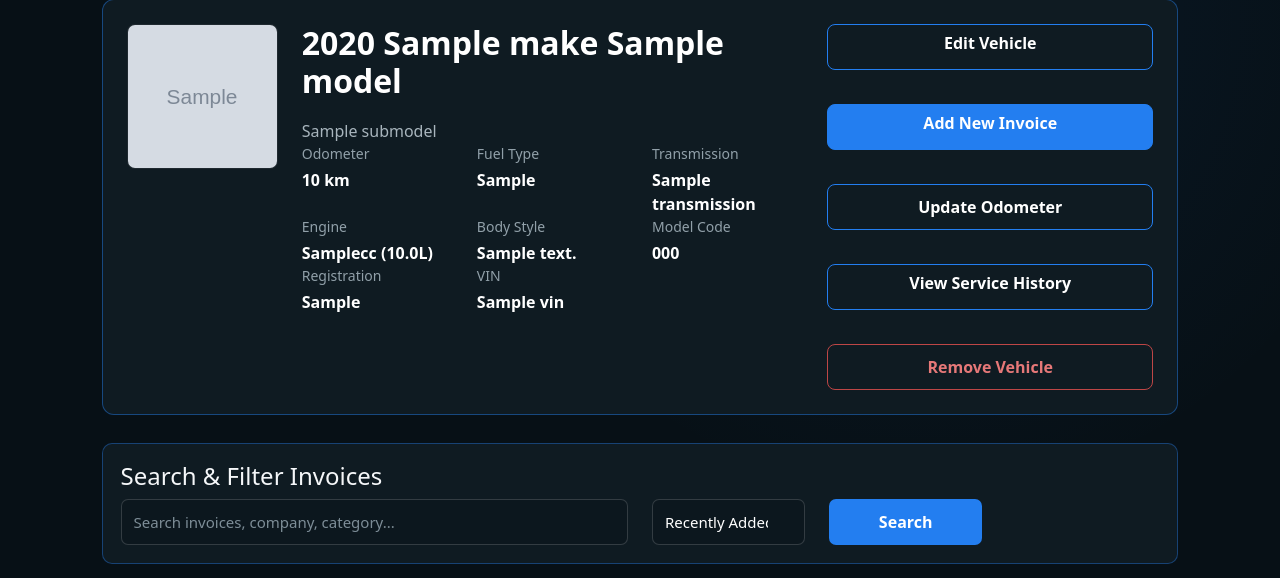
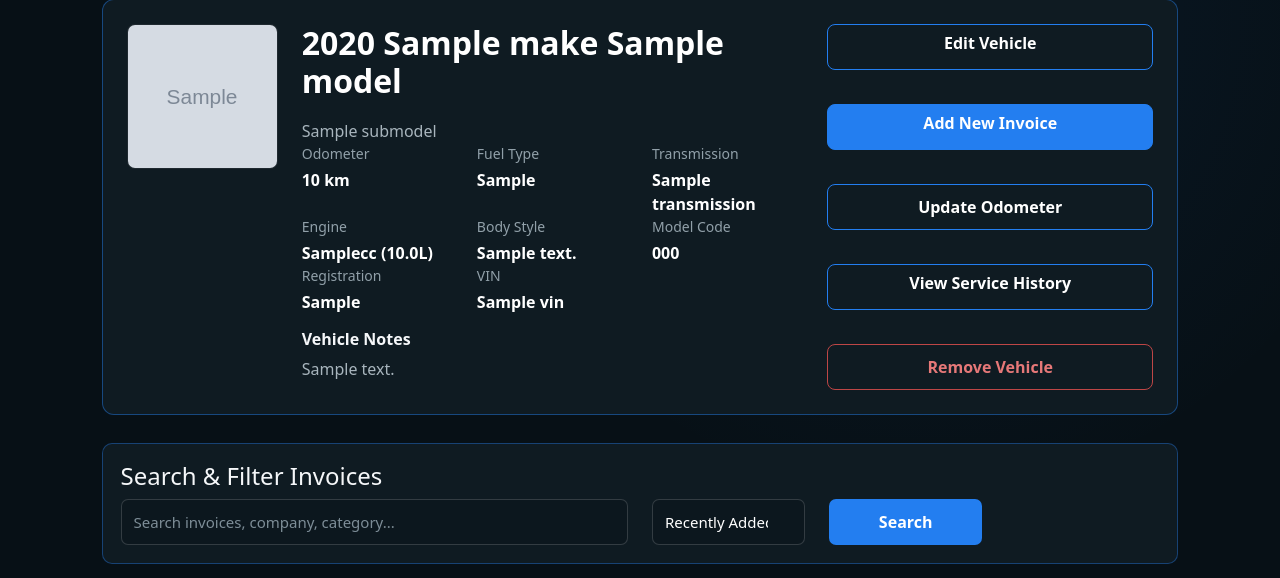
Before and after one commit to 30079295/CarMa, a Flask app: template templates/manage-vehicle.html in a window 1280 px wide. Shown: the part 198-776 px from the top of the page. Run offline with Flask 3, Linux system fonts and the light colour scheme; the template is opened without the code that fills it: most values are stand-ins (such as "Sample title", 1, 10 or a date in 2020); grey boxes marked "Sample" are stand-in pictures; parts of the project's set-up code (start-up, migrations or seed data) failed here and were passed over; some libraries are stand-ins or nearby versions.

Commit message:
Display vehicle notes on manage vehicle page

```diff
--- a/templates/manage-vehicle.html
+++ b/templates/manage-vehicle.html
@@ -113,7 +113,6 @@
                         <p>Registration</p>
                         <p>{{ vehicle.registration_plate or "Not provided" }}</p>
                     </div>
-
                     <!-- VIN -->
                     <div class="col col-md-4">
                         <p>VIN</p>
@@ -121,8 +120,14 @@
                     </div>
 
                     </div>
+                    <!-- VEHICLE NOTES -->
+                    {% if vehicle.notes %}
+                    <div class="vehicle-notes mt-3">
+                        <h6 class="fw-bold mb-2">Vehicle Notes</h6>
+                        <p class="mb-0">{{ vehicle.notes }}</p>
                     </div>
-
+                    {% endif %}
+                    </div>
                     <!-- VEHICLE ACTIONS -->
                     <div class="col col-lg-4">
                         <div class="vehicle-summary-actions">
```
